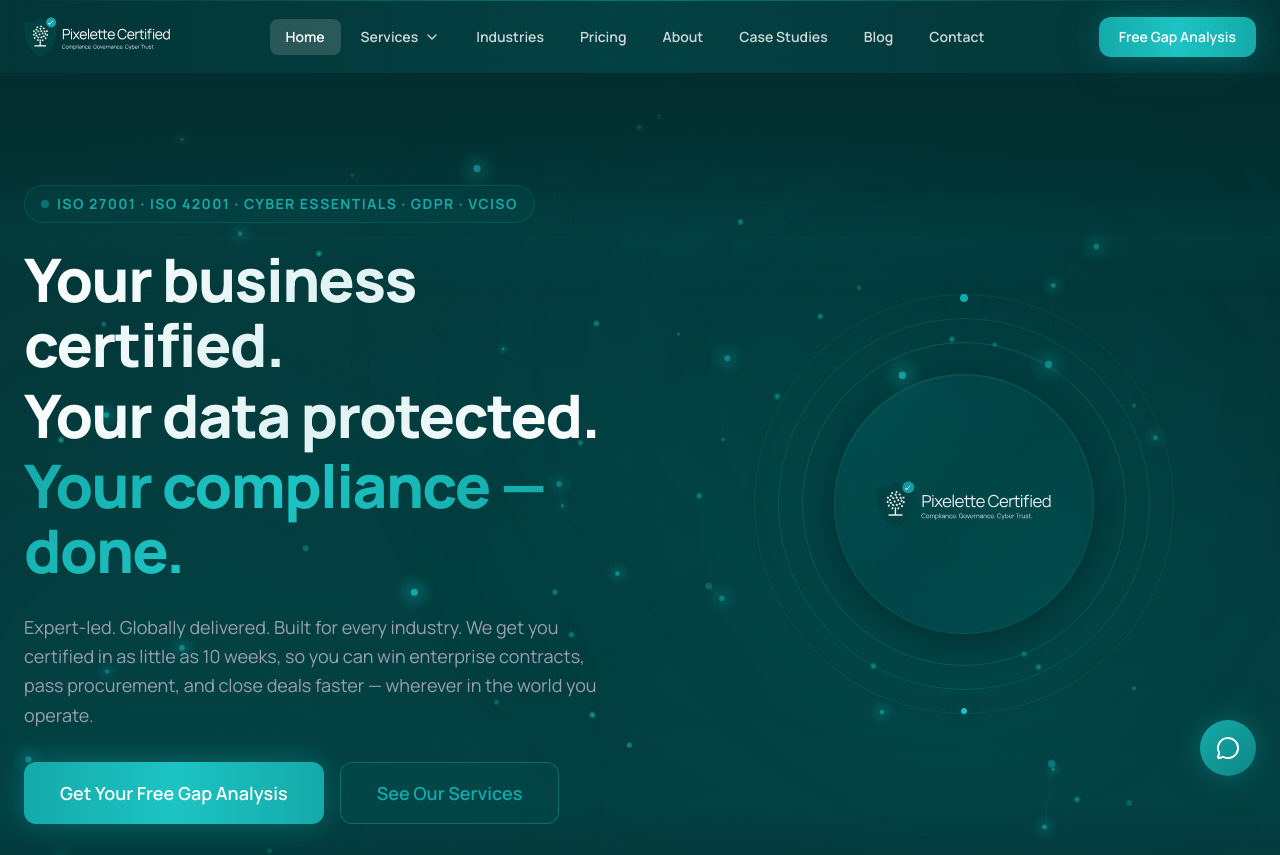
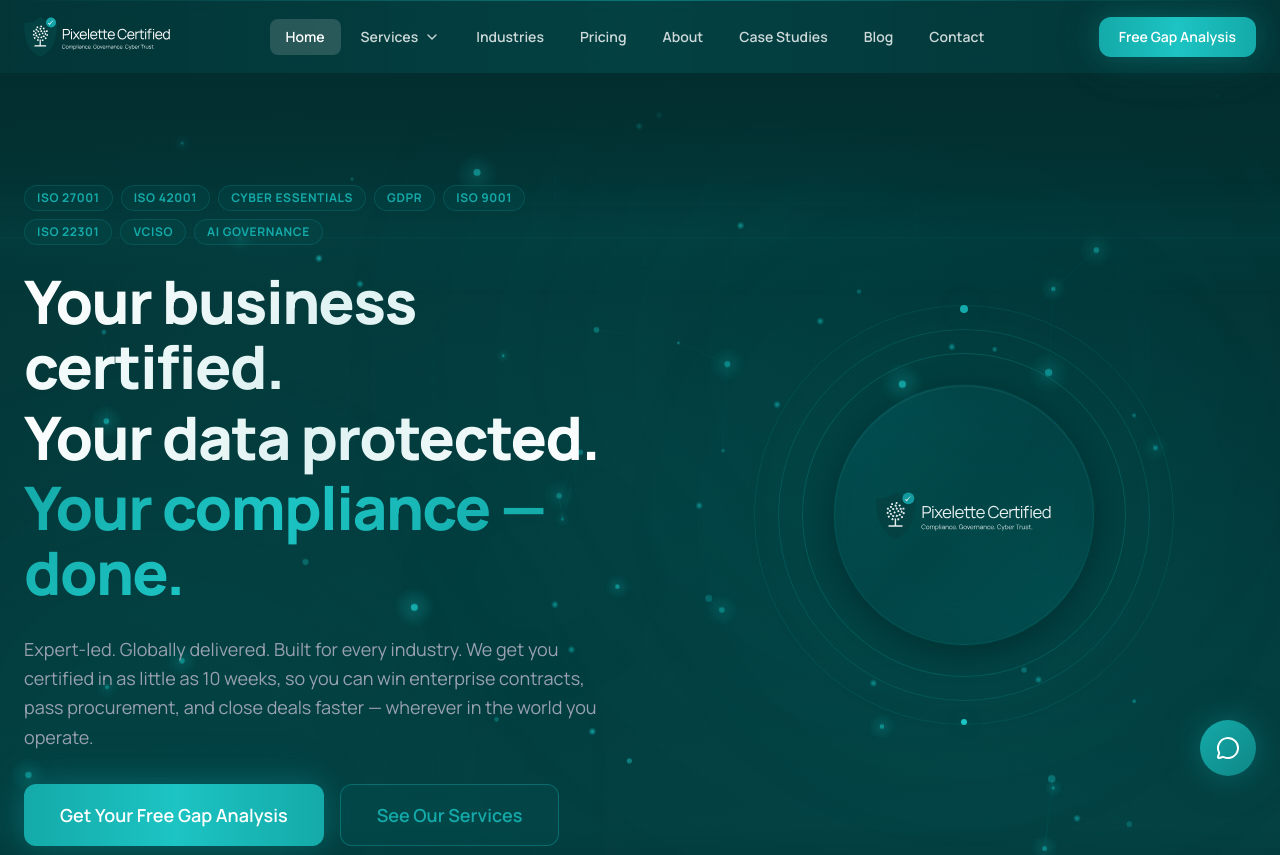
Before and after one commit to pixelette-technologies/Pixelette-Certified, a Next.js app: page / in a window 1280 px wide. Shown: the top 855 px of the page. Built offline with nearby package versions, Linux system fonts and the light colour scheme.

Commit message:
fix: show all services as individual pill badges in hero

```diff
--- a/src/components/sections/Hero.tsx
+++ b/src/components/sections/Hero.tsx
@@ -31,10 +31,13 @@
           initial="hidden"
           animate="visible"
         >
-          <span className="inline-flex items-center gap-2 text-accent text-xs sm:text-sm font-bold uppercase tracking-widest mb-6 px-4 py-2 rounded-full border border-accent/20 bg-accent/5 backdrop-blur-sm flex-wrap justify-center">
-            <span className="w-2 h-2 rounded-full bg-accent animate-pulse shrink-0" />
-            ISO 27001 &middot; ISO 42001 &middot; Cyber Essentials &middot; GDPR &middot; vCISO
-          </span>
+          <div className="flex flex-wrap gap-2 mb-6">
+            {["ISO 27001", "ISO 42001", "Cyber Essentials", "GDPR", "ISO 9001", "ISO 22301", "vCISO", "AI Governance"].map((tag) => (
+              <span key={tag} className="text-accent text-[10px] sm:text-xs font-bold uppercase tracking-wider px-3 py-1 rounded-full border border-accent/20 bg-accent/5 backdrop-blur-sm">
+                {tag}
+              </span>
+            ))}
+          </div>
           <h1 className="text-4xl sm:text-5xl lg:text-[3.5rem] xl:text-6xl font-extrabold tracking-tight leading-[1.08] mb-6">
             <span className="gradient-text-white">Your business certified.</span>
             <br />
```
